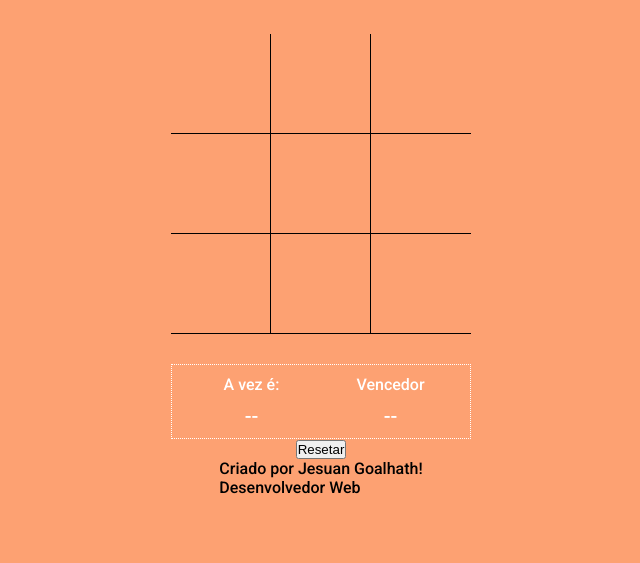
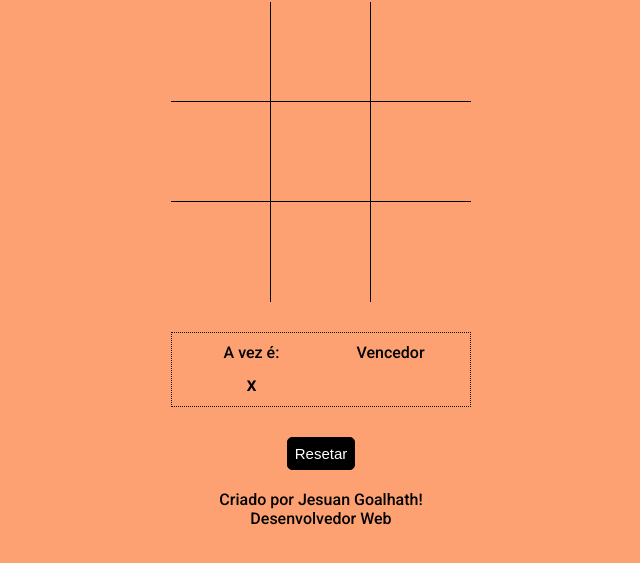
Before and after one commit to joshua-jake/jogo-velha, a plain HTML site: page index.html in a window 1280 px wide. Shown: the part 189-752 px from the top of the page, without its empty margins (319-959 px from the left). Drawn offline with Linux system fonts and the light colour scheme.

Commit message:
Adicionando Javascript para manipular o jogo da Velha

```diff
--- a/assets/css/template.css
+++ b/assets/css/template.css
@@ -1,7 +1,7 @@
 :root {
     --branco:#fff;
     --larprinc:#fda172;
-    --clay:#80400b;
+    --clay:#f09c72;
     --fire:#dd571c;
     --black:#000;
 }
@@ -42,10 +42,12 @@ h1 {
     font-size: 60px;
     font-weight: bold;
     color:var(--black);
-    cursor: pointer;
+
+
 }
 .item:hover {
     background-color: var(--clay);
+   cursor: pointer;
 }
 
 .item.t {
@@ -66,7 +68,7 @@ h1 {
     width: 300px;
     display: flex;
     margin-top: 30px;
-    border: 1px dotted #fff;
+    border: 1px dotted var(--black);
     padding: 10px;
 }
 
@@ -76,13 +78,37 @@ h1 {
 
 .infotitulo {
     text-align: center;
-    color: var(--branco);
+    color: var(--black);
     margin-bottom: 10px;
 }
 
 .infocorpo {
     text-align: center;
-    color: var(--branco);
+    color: var(--black);
     font-size: 20px;
 
 }
+
+.reset {
+    background-color: var(--black);
+    color: var(--branco);
+    margin-top: 30px;
+    font-size: 15px;
+    margin-bottom: 20px;
+    border: 1px solid var(--black);
+    border-radius:5px;
+    padding: 7px;
+    cursor: pointer;
+
+}
+.reset:hover {
+    background-color: var(--clay);
+
+}
+
+footer, span {
+    align-items: center;
+    text-align: center;
+    font-weight: 500;
+
+}
--- a/assets/js/script.js
+++ b/assets/js/script.js
@@ -0,0 +1,70 @@
+// dados iniciais , eventos , funções
+
+let square = {
+    a1: '', a2: '', a3: '',
+    b1: '', b2: '', b3: '',
+    c1: '', c2: '', c3: ''
+};
+
+let player = '';
+let warning = '';
+let playing = false;
+
+reset();
+
+//events
+document.querySelector('.reset').addEventListener('click', reset);
+document.querySelectorAll('.item').forEach(item => {
+    item.addEventListener('click', itemClick);
+});
+
+//fuctions
+function itemClick(event) {
+    let item = event.target.getAttribute('data-item');
+    if(square[item] === ''){
+        square[item] = player;
+        rederSquare();
+        togglePlayer();
+    }
+
+}
+
+function reset() {
+    warning = '';
+    //arredondando número aleatorio !
+    let random = Math.floor(Math.random() * 2);
+    player = (random ===0) ? 'x' : '0';
+    // if(random ===0) {
+    //     player = 'x';
+    // }
+    // else {
+    //     player = '0';
+    // }
+
+    for(let i in square) {
+        square[i] = '';
+    }
+
+    playing = true;
+
+    rederSquare();
+    rederInfo();
+}
+//Verificando se tem elemento preenchido
+function rederSquare() {
+    for(let i in square) {
+        let item = document.querySelector(`div[data-item=${i}]`);
+        item.innerHTML = square[i];
+
+    }
+}
+
+function rederInfo() {
+    document.querySelector('.vez').innerHTML = player;
+    document.querySelector('.resultado').innerHTML = warning;
+}
+
+function togglePlayer() {
+   player = (player === 'x') ? '0' : 'x';
+   rederInfo();
+}
--- a/index.html
+++ b/index.html
@@ -23,9 +23,9 @@
             <div data-item="b2" class="item b r"></div>
             <div data-item="b3" class="item b"></div>
 
-            <div data-item="c1" class="item b r"></div>
-            <div data-item="c2" class="item b r"></div>
-            <div data-item="c3" class="item b"></div>
+            <div data-item="c1" class="item r"></div>
+            <div data-item="c2" class="item r"></div>
+            <div data-item="c3" class="item"></div>
         </div>
     </section>
 
@@ -33,21 +33,21 @@
         <div class="info">
             <div class="infoitem">
                 <div class="infotitulo">A vez é:</div>
-                <div class="infocorpo">--</div>
+                <div class="infocorpo vez">--</div>
             </div>
             <div class="infoitem">
                 <div class="infotitulo">Vencedor</div>
-                <div class="infocorpo" resultado>--</div>
+                <div class="infocorpo resultado">--</div>
             </div>
         </div>
     </section>
 
     <main>
-        <button class="resete">Resetar</button>
+        <button class="reset">Resetar</button>
     </main>
 
     <footer>Criado por Jesuan Goalhath!<br>
-    Desenvolvedor Web
+    <span>Desenvolvedor Web</span>
     </footer>
 
     <script src="assets/js/script.js"></script>
```
